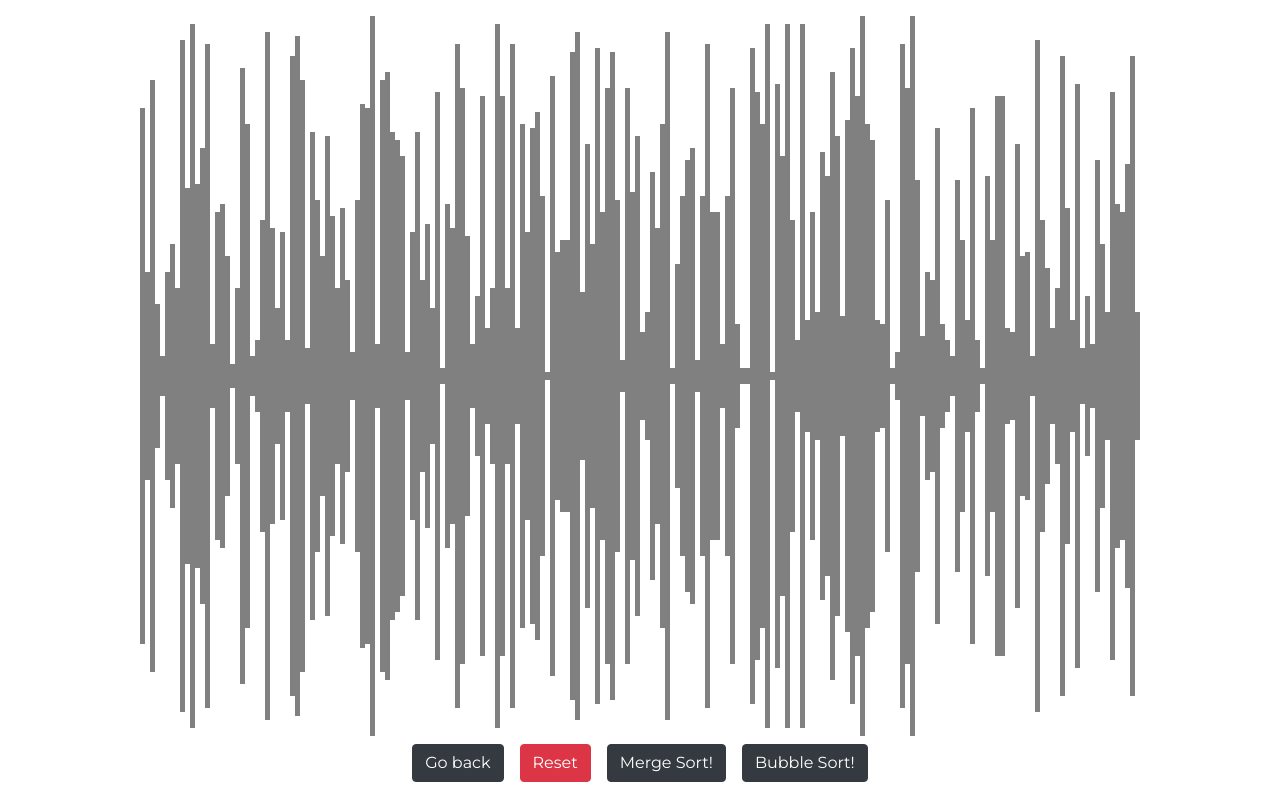
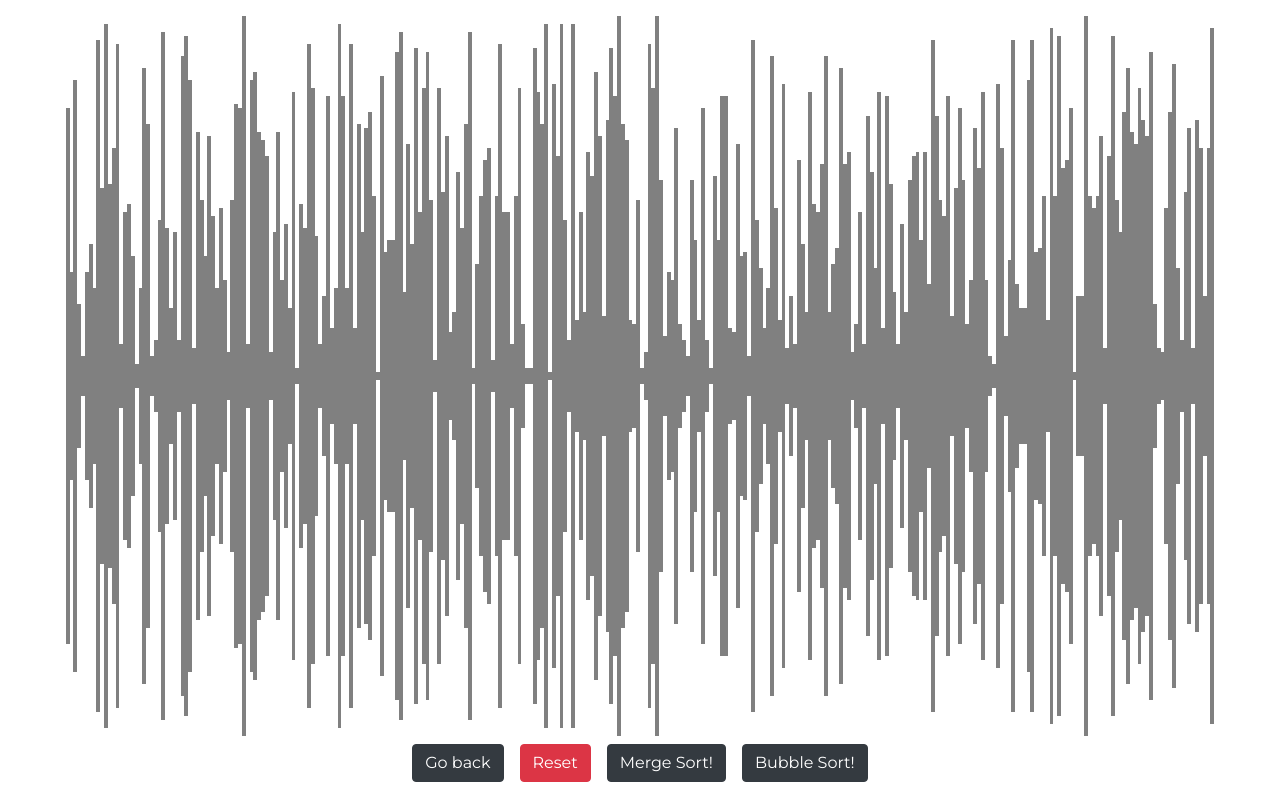
Before and after one commit to nikolajjsj/portfolio, a React (Create React App) app: page /sorting in a window 1280 px wide. Built offline with nearby package versions, Linux system fonts and the light colour scheme.

Commit message:
More reponsive layout in sorting visualizer

```diff
--- a/src/SortingVisualizer/SortingVisualizer.css
+++ b/src/SortingVisualizer/SortingVisualizer.css
@@ -14,7 +14,7 @@
 }
 
 .array-bar {
-  width: 5px;
+  width: .3vw;
   background-color: gray;
   margin-top: 2vh;
 }
--- a/src/SortingVisualizer/SortingVisualizer.jsx
+++ b/src/SortingVisualizer/SortingVisualizer.jsx
@@ -4,7 +4,7 @@ import * as algos from "./sortingAlgorithms/sortingAlgorhitms";
 import { Link } from "react-router-dom";
 
 const ANIMATION_SPEED_MS = 2;
-const NUMBER_OF_BARS = 200;
+const NUMBER_OF_BARS = 300;
 const PRIMARY_COLOR = "grey";
 const SECONDARY_COLOR = "red";
 
```
